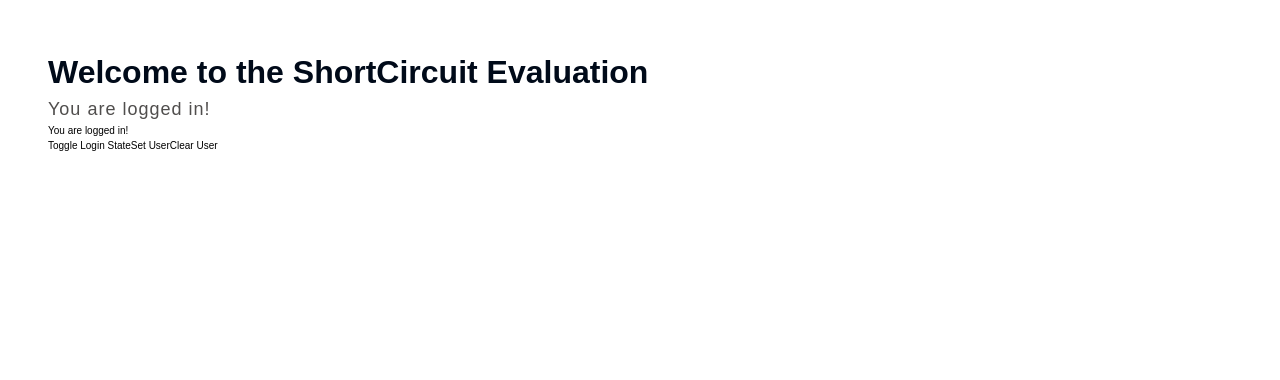
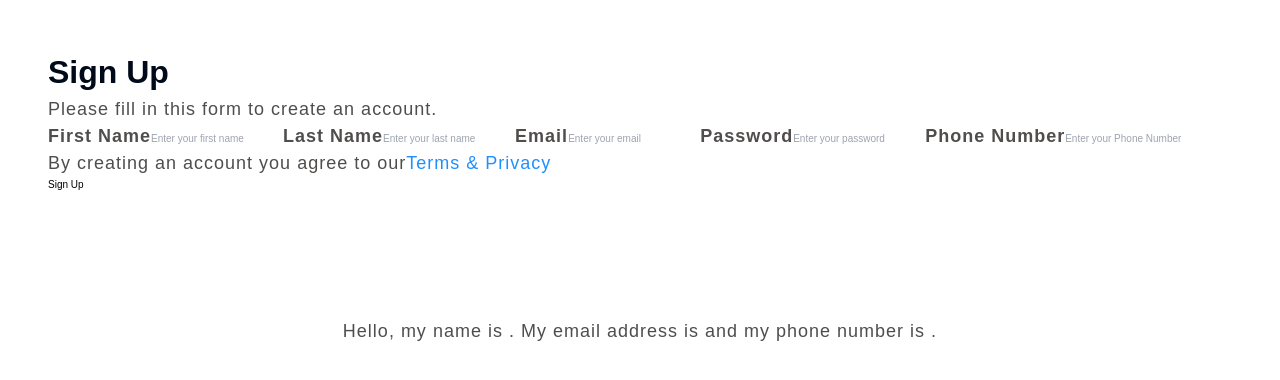
Before and after one commit to HarshUpadhyay518/ReactSeries, a React (Vite) app in the folder my-app/: page / in a window 1280 px wide. Shown: the part 144-524 px from the top of the page. Built offline with nearby package versions, Linux system fonts and the light colour scheme.

Commit message:
Initial Commit

```diff
--- a/my-app/src/App.jsx
+++ b/my-app/src/App.jsx
@@ -5,8 +5,10 @@
 // import { EventHandling } from "./components/EventHandling";
 // import { EventProps } from "./components/EventsProps";
 // import { DerivedState } from './components/derivedState';
-import './components/EV.css';
-import { ShortCircuitExample } from './components/ShortCircuitEvaluation';
+// import './components/EV.css';
+// import './index.css';
+import { RegistrationForm } from './components/hooks/RegistrationForm';
+// import { ShortCircuitExample } from './components/ShortCircuitEvaluation';
 // import { LiftingState } from './components/LiftStateUp';
 // import { ToggleSwitch } from './projects/ToggleSwitch/ToggleSwitch';
 // import { EventPropagation } from "./components/EventPropagation";
@@ -27,7 +29,9 @@
       {/* <LiftingState/> */}
       {/* <ToggleSwitch/> */}
       {/* <Todo/> */}
-      <ShortCircuitExample/>
+      {/* <ShortCircuitExample/> */}
+
+      <RegistrationForm/>
 
   {/* // return <Profile/>; */}
     </section>
--- /dev/null
+++ b/my-app/src/components/hooks/RegistrationForm.jsx
@@ -0,0 +1,124 @@
+import {useState} from "react";
+import '../../index.css';
+// import '../../App.css';
+
+export const RegistrationForm =() =>{
+    const [user,setUser] = useState({
+        firstName: "",
+        lastName: "",
+        email: "",
+        password: "",
+        phoneNumber: "",
+    });
+
+
+    const handleInputChange = (e) =>{
+        const {name,value} = e.target;
+
+        setUser((prev) => ({...prev, [name]: value}));
+    };
+
+    const handleFormSubmit = (event) => {
+        event.preventDefault();
+        const formData = {
+            firstName,
+            lastName,
+            email,
+            password,
+            phoneNumber,
+        };
+
+        console.log(formData);
+    };
+
+
+    return(
+        <>
+        <form onSubmit={handleFormSubmit}>
+            <div className="container">
+                <h1>Sign Up</h1>
+                <p>Please fill in this form to create an account.</p>
+
+                <label htmlFor="firstName">
+                    <b>First Name</b>
+                </label>
+
+                <input type="text"
+                       name="firstName"
+                       placeholder="Enter your first name"
+                       required value={user.firstName}
+                       onChange={handleInputChange}
+                />
+
+                <label htmlFor="lastName">
+                    <b>Last Name</b>
+                </label>
+
+                <input type="text"
+                       name="lastName"
+                       placeholder="Enter your last name"
+                       required value={user.lastName}
+                       onChange={handleInputChange}
+                />
+
+                <label htmlFor="email">
+                    <b>Email</b>
+                </label>
+
+                <input type="text"
+                       name="email"
+                       placeholder="Enter your email"
+                       required value={user.email}
+                       onChange={handleInputChange}
+                />
+
+                <label htmlFor="password">
+                    <b>Password</b>
+                </label>
+
+                <input type="password"
+                       name="password"
+                       placeholder="Enter your password"
+                       required value={user.password}
+                       onChange={handleInputChange}
+                />
+
+                <label htmlFor="phoneNumber">
+                    <b>Phone Number</b>
+                </label>
+
+                <input type="phone"
+                       name="phoneNumber"
+                       placeholder="Enter your Phone Number"
+                       required value={user.phoneNumber}
+                       onChange={handleInputChange}
+                />
+
+
+                <p>
+                    By creating an account you agree to our
+                    <a href="#" style={{color:"dodgerblue"}}>
+                        Terms & Privacy
+                    </a>
+                </p>
+
+                <div className="clearfix">
+                    <button type="submit" className="btn">
+                        Sign Up
+                    </button>
+                </div>
+            </div>
+        </form>
+
+        <section className="summary" style={{textAlign:"center",marginTop:"30px"}}>
+            <p>
+                Hello, my name is
+                <span>
+                    {user.firstName} {user.lastName}
+                </span>
+                . My email address is <span>{user.email}</span> and my phone number is <span>{user.phoneNumber}</span>.
+            </p>
+        </section>
+        </>
+    );
+};
```
Also changed, not shown: 1 other file (tests, documents, lock files or other folders).
